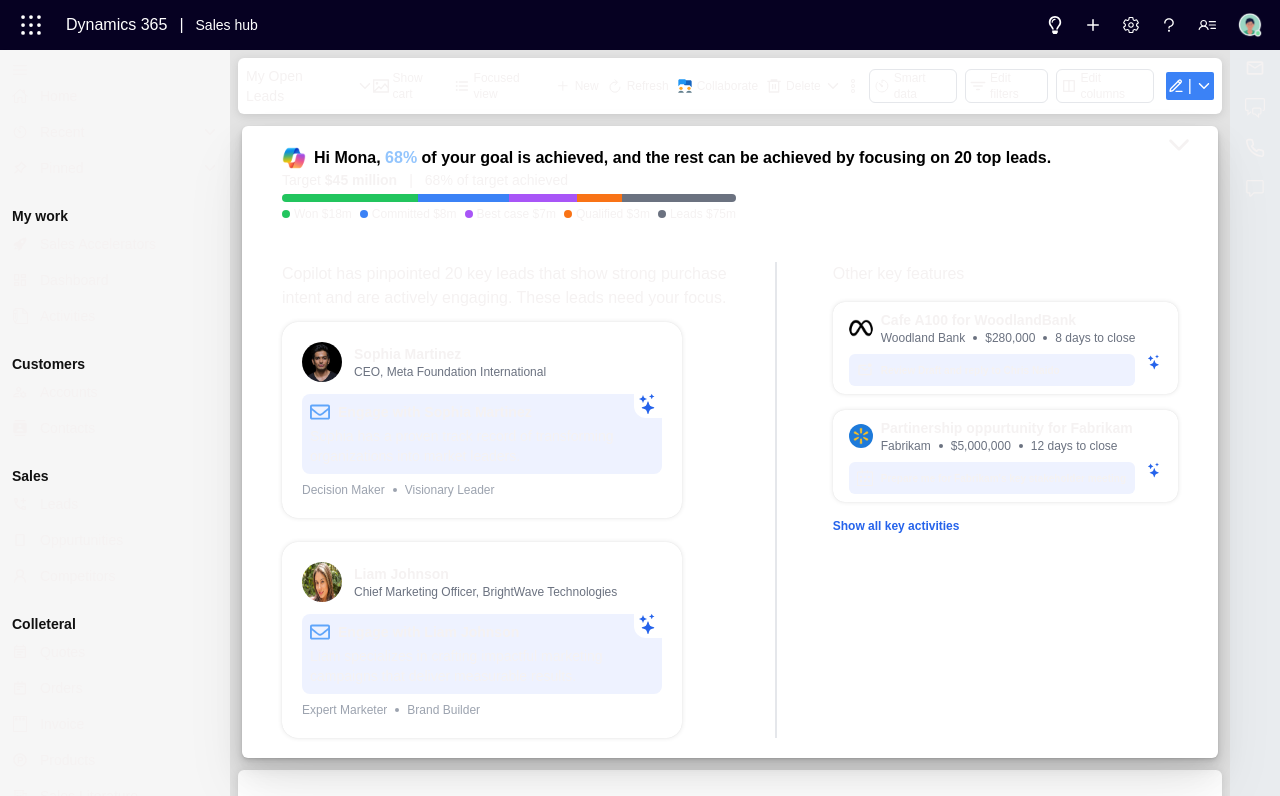
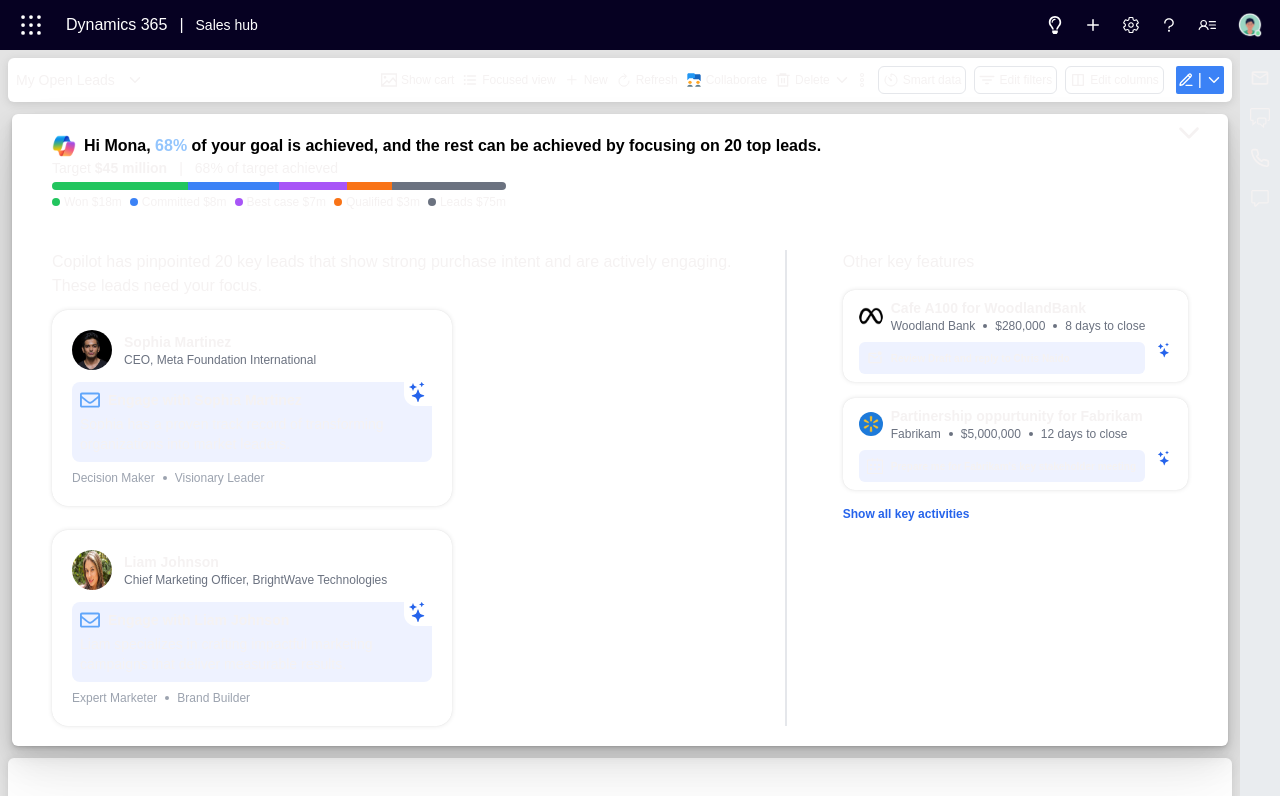
Before and after one commit to mosidrum/worker-gen-test, a Next.js app: page / in a window 1280 px wide. Shown: the top 796 px of the page. Built offline with nearby package versions, Linux system fonts and the light colour scheme.

Commit message:
adjust for sidebar toggling

```diff
--- a/src/app/globals.css
+++ b/src/app/globals.css
@@ -20,6 +20,7 @@
   }
 }
 
+/* Color Scheme */
 :root {
   --background: #e3e3e3;
   --foreground: #f5f2f2;
@@ -40,19 +41,22 @@
 
 .grid-container {
   display: grid;
-  grid-template-areas:
-    "header header header"
-    "left main right";
+  grid-template-areas: "left main right";
   grid-template-rows: 50px 1fr;
   grid-template-columns: 230px 1fr 50px;
   height: 100vh;
 }
 
+.grid-container.no-sidebar {
+  grid-template-areas: "main main right";
+  grid-template-columns: 1fr 50px;
+}
+
 .header {
-  grid-area: header;
   width: 100%;
   display: flex;
   align-items: center;
+  height: 50px;
 }
 
 .left-sidebar {
@@ -61,14 +65,19 @@
   padding: 4px;
   box-shadow: rgba(0, 0, 0, 0.15) 1.95px 1.95px 2.6px;
   overflow-y: auto;
+  height: 100vh;
 }
 
 .main-content {
   grid-area: main;
   background-color: #e3e3e3;
+  height: 100vh;
+  overflow-y: auto;
 }
 
 .right-sidebar {
   grid-area: right;
   background-color: #e9ecef;
+  padding: 10px;
+  height: 100vh;
 }
--- a/src/app/page.tsx
+++ b/src/app/page.tsx
@@ -1,3 +1,6 @@
+"use client";
+
+import { useState } from "react";
 import {
   DataTable,
   Header,
@@ -8,14 +11,19 @@
 } from "@/component";
 
 export default function Home() {
+  const [hasSidebar, setHasSidebar] = useState(false);
+
   return (
-    <div className="grid-container">
+    <>
       <header className="header">
         <Header />
       </header>
+      <div className={`grid-container ${!hasSidebar ? "no-sidebar" : ""}`}>
+        {hasSidebar && (
           <aside className="left-sidebar">
             <SideBar />
           </aside>
+        )}
         <main className="main-content">
           <SubHeader />
           <MainBanner />
@@ -25,5 +33,6 @@
           <RightSideBar />
         </aside>
       </div>
+    </>
   );
 }
```
Lines whose indentation alone changed are shown as unchanged.
